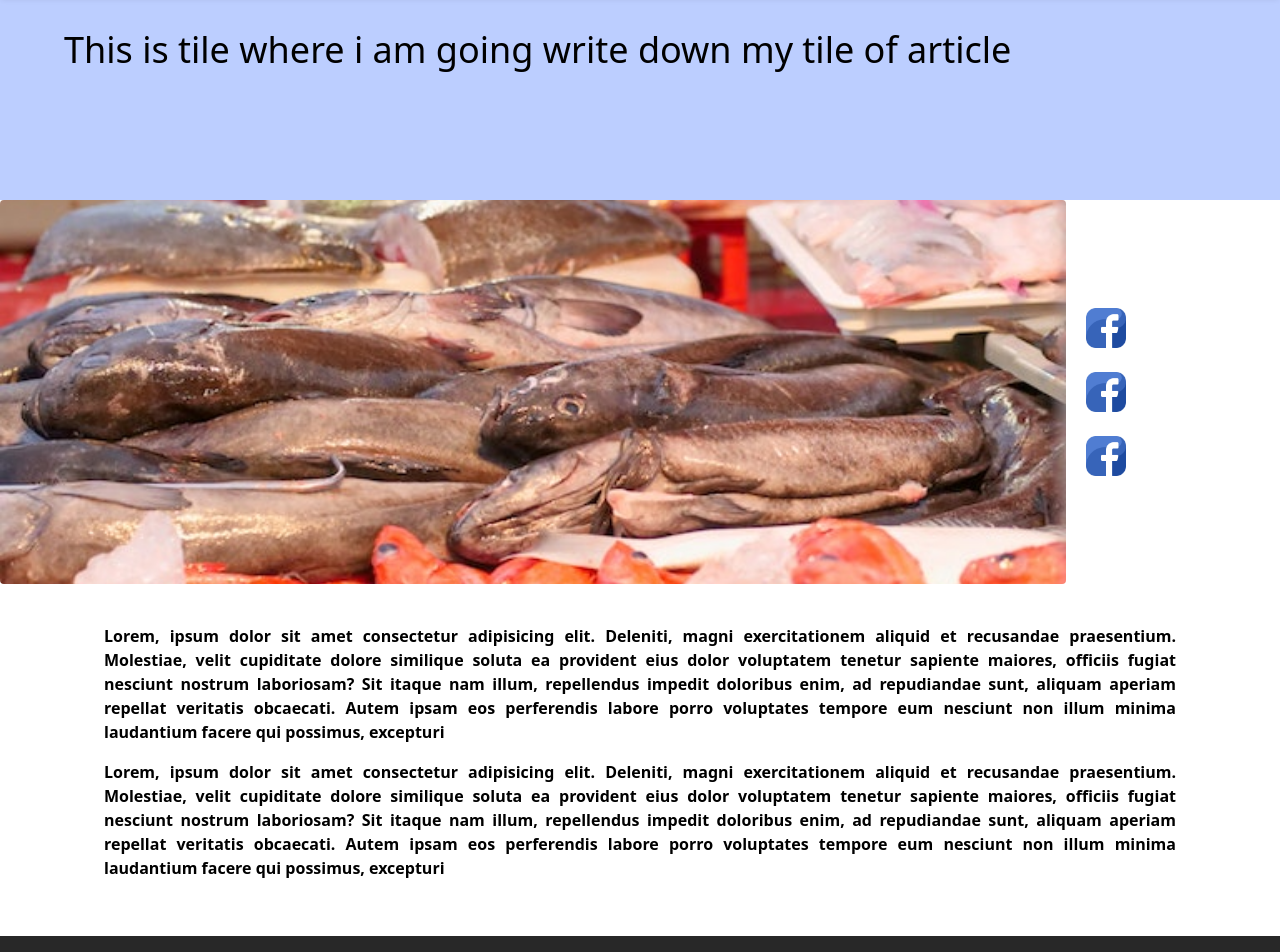
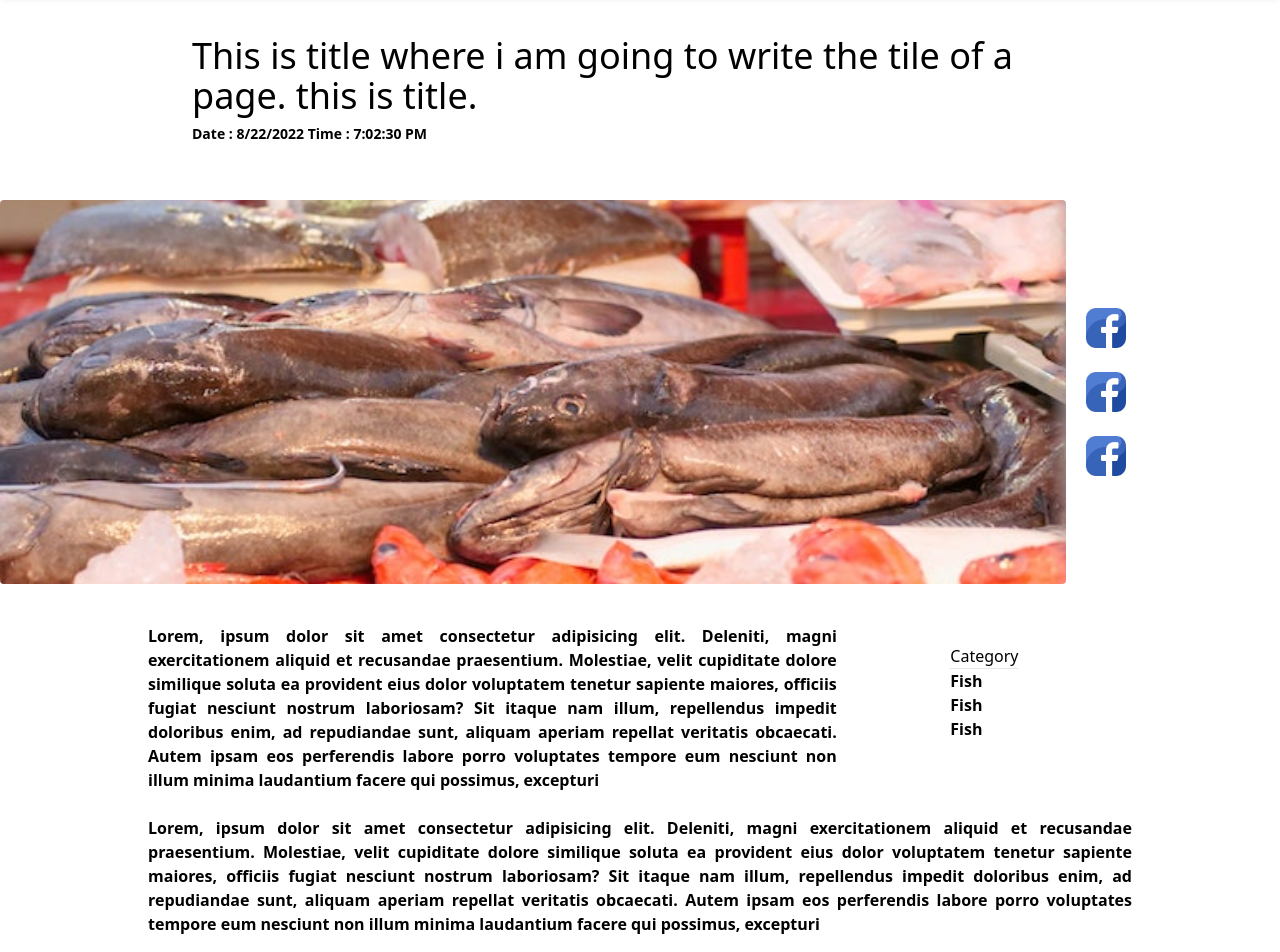
Before and after one commit to blooming-volcanoes/Bhuiyan-Trading-Client, a React (Create React App) app: page /blogPage in a window 1280 px wide. Shown: the part 100-1052 px from the top of the page. Built offline with nearby package versions, Linux system fonts and the light colour scheme; the HTML template or start-up script is replaced by a standard one.

Commit message:
blog page almost done 😊😊

```diff
--- a/src/pages/BlogPage/BlogPage.js
+++ b/src/pages/BlogPage/BlogPage.js
@@ -8,23 +8,32 @@ const BlogPage = () => {
       <section>
         {/* latest News Banner */}
 
+
         <div
-        className="bg-[#BCCEFF] bg-right-top bg-no-repeat"
+          className=""
+        >
+          <div className="max-w-4xl mx-auto flex h-full min-h-[300px] items-center mx-5">
 
-      >
-        <div className="main-container flex h-full min-h-[300px] items-center">
-          <h1 className="text-4xl font-medium">This is tile where i am going write down my tile of article</h1>
+            <div className='mt-20'>
+            <h1 className="text-4xl font-medium">This is title where i am going to write the tile of a page. this is title.
+            </h1>
+            <p className="text-sm mt-2 font-semibold">
+              Date : {new Date().toLocaleDateString()}  Time :{" "}
+              {new Date().toLocaleTimeString()}
+            </p>
             </div>
           </div>
+        </div>
+
 
         {/* Recent Blog */}
         <div className="grid  md:grid-cols-6 gap-1 ">
           {/* blog Image */}
-        <div className="col-span-5 ">
+          <div className="col-span-5 mx-5 md:mx-0">
 
-        <img className="rounded object-cover md:h-96 md:w-full" src={fish1} alt=""  />
+            <img className="rounded mx-auto object-cover h-64 w-full md:h-96 " src={fish1} alt="" />
           </div>
-    <div  className="md:my-auto mx-auto ml-4">
+          <div className="md:my-auto mx-auto ml-4">
             <ul className='gap-x-3'>
               <li className="flex gap-3 md:flex-col   md:space-y-3">
                 {Array(3)
@@ -41,9 +50,11 @@ const BlogPage = () => {
 
         </div>
 
-      <div className="main-container  px-10 py-10 md:grid-cols-2 lg:grid-cols-2 lg:gap-y-0">
-      <div className="space-y-4">
-          <p className="text-justify font-semibold">
+        <div className="max-w-5xl mx-auto  gap-5 py-10   ">
+          <div className="space-y-4   ">
+            <div className='flex justify-end flex-col mx-5'>
+              <div className='flex flex-col md:flex-row '>
+              <p className='md:w-[70%] text-justify font-semibold col-auto'>
               Lorem, ipsum dolor sit amet consectetur adipisicing elit.
               Deleniti, magni exercitationem aliquid et recusandae praesentium.
               Molestiae, velit cupiditate dolore similique soluta ea provident
@@ -54,7 +65,25 @@ const BlogPage = () => {
               porro voluptates tempore eum nesciunt non illum minima laudantium
               facere qui possimus, excepturi
               </p>
-          <p className="text-justify font-semibold">
+              <ol className='md:gap-x-3 py-5 mx-auto '>
+                <h3>Category</h3>
+                <hr />
+              <li className="flex font-bold gap-3 md:flex-col   md:space-y-3">
+                    Fish
+              </li>
+              <li className="flex font-bold gap-3 md:flex-col   md:space-y-3">
+                    Fish
+              </li>
+              <li className="flex font-bold   gap-3 md:flex-col   md:space-y-3">
+                    Fish
+              </li>
+            </ol>
+              </div>
+            <p className="text-justify font-semibold col-auto ">
+
+
+
+             <br />
              Lorem, ipsum dolor sit amet consectetur adipisicing elit.
              Deleniti, magni exercitationem aliquid et recusandae praesentium.
              Molestiae, velit cupiditate dolore similique soluta ea provident
@@ -64,12 +93,41 @@ const BlogPage = () => {
              repellat veritatis obcaecati. Autem ipsam eos perferendis labore
              porro voluptates tempore eum nesciunt non illum minima laudantium
              facere qui possimus, excepturi
+
+             <br />
+              <div className='my-6'>
+              <img className="rounded mx-auto md:h-80 w-3/4" src={fish1} alt="" />
+              </div>
+
+             Lorem, ipsum dolor sit amet consectetur adipisicing elit.
+             Deleniti, magni exercitationem aliquid et recusandae praesentium.
+             Molestiae, velit cupiditate dolore similique soluta ea provident
+             eius dolor voluptatem tenetur sapiente maiores, officiis fugiat
+             nesciunt nostrum laboriosam? Sit itaque nam illum, repellendus
+             impedit doloribus enim, ad repudiandae sunt, aliquam aperiam
+             repellat veritatis obcaecati. Autem ipsam eos perferendis labore
+             porro voluptates tempore eum nesciunt non illum minima laudantium
+             facere qui possimus, excepturi
+
+
            </p>
-          <div>
+            </div>
+
 
           </div>
-
-        </div>
+          {/* <div className='grow-0'>
+            <ul className='gap-x-3'>
+              <li className="flex gap-3 md:flex-col   md:space-y-3">
+                {Array(3)
+                  .fill("")
+                  .map((_, i) => (
+                    <a key={i} href="#">
+                      <img className="h-10 w-10" src={facebook} alt="" />
+                    </a>
+                  ))}
+              </li>
+            </ul>
+          </div> */}
         </div>
 
 
```
Lines whose indentation alone changed are shown as unchanged.
